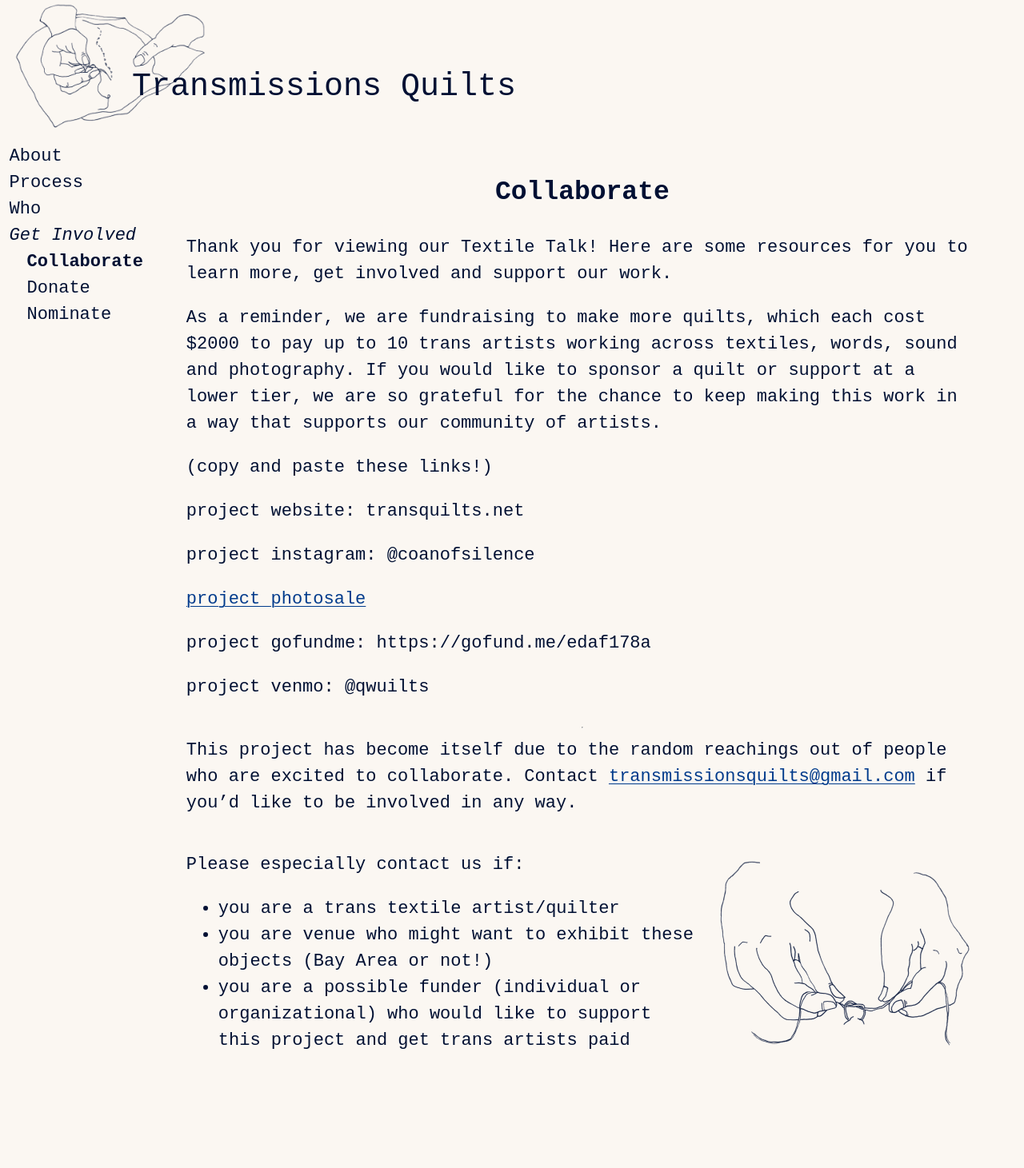
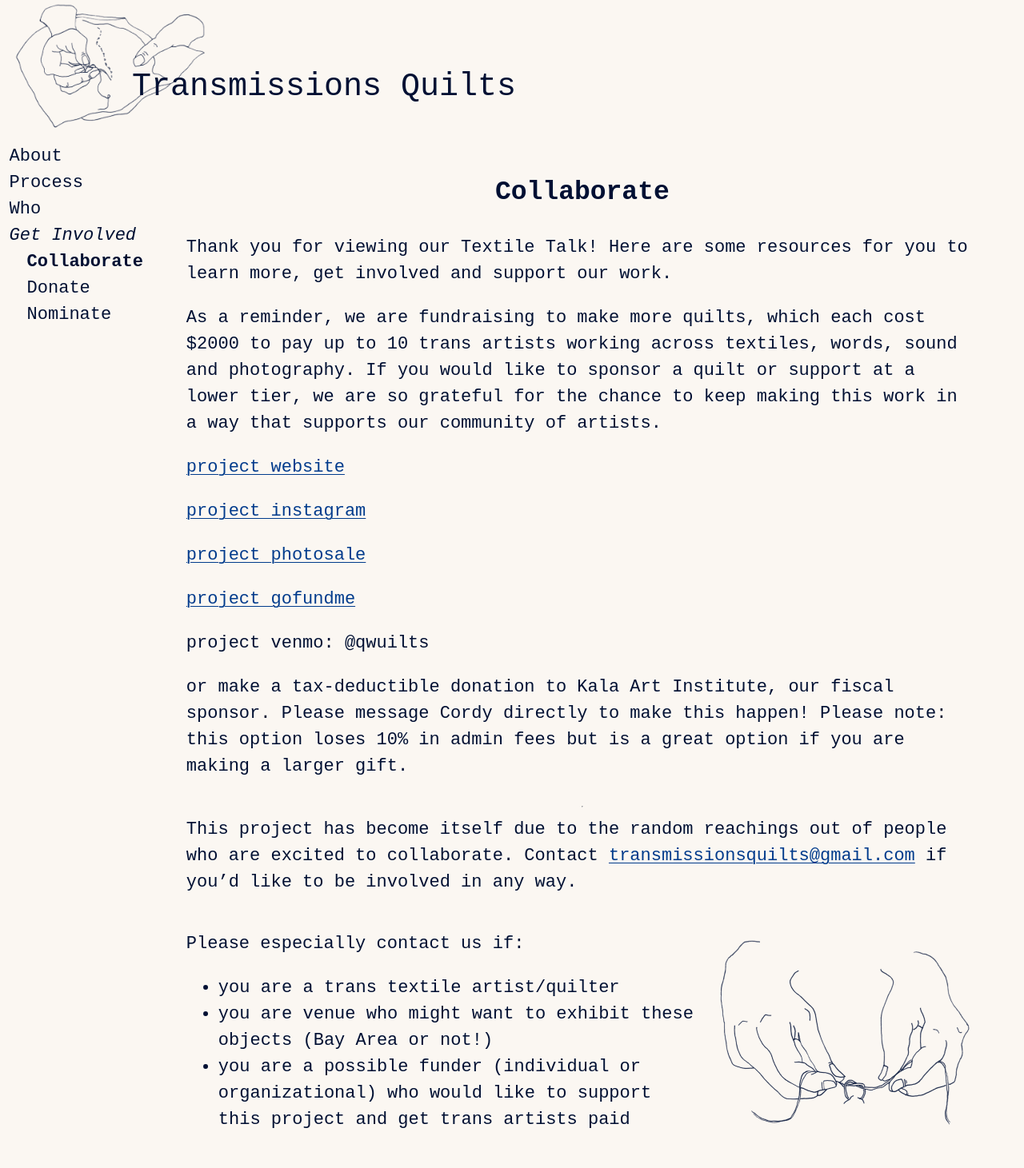
Before and after one commit to danieldickison/transmission-site, a Jekyll site: the page built from collaborate.markdown, in a window 1280 px wide. Shown: the whole page at 80% size. Built offline with Jekyll 4.4.1, drawn with Linux system fonts in a browser that asks for light colours; some web fonts are replaced; our own code applies the rules of GitHub Pages for plain Markdown files; before the commit the page ends 1362 px from its top, so only the background shows below that.

Commit message:
Update collaborate.markdown

```diff
--- a/collaborate.markdown
+++ b/collaborate.markdown
@@ -8,17 +8,18 @@ Thank you for viewing our Textile Talk! Here are some resources for you to learn
 
 As a reminder, we are fundraising to make more quilts, which each cost $2000 to pay up to 10 trans artists working across textiles, words, sound and photography. If you would like to sponsor a quilt or support at a lower tier, we are so grateful for the chance to keep making this work in a way that supports our community of artists.
 
-(copy and paste these links!)
 
-project website: transquilts.net
+[project website](https://transquilts.net/)
 
-project instagram: @coanofsilence
+[project instagram](https://www.instagram.com/coanofsilence/)
 
 [project photosale](https://transmissionsquilts.bigcartel.com/)
 
-project gofundme: https://gofund.me/edaf178a
+[project gofundme](https://gofund.me/edaf178a)
 
 project venmo: @qwuilts
+
+or make a tax-deductible donation to Kala Art Institute, our fiscal sponsor. Please message Cordy directly to make this happen! Please note: this option loses 10% in admin fees but is a great option if you are making a larger gift.
 
 
 
```
